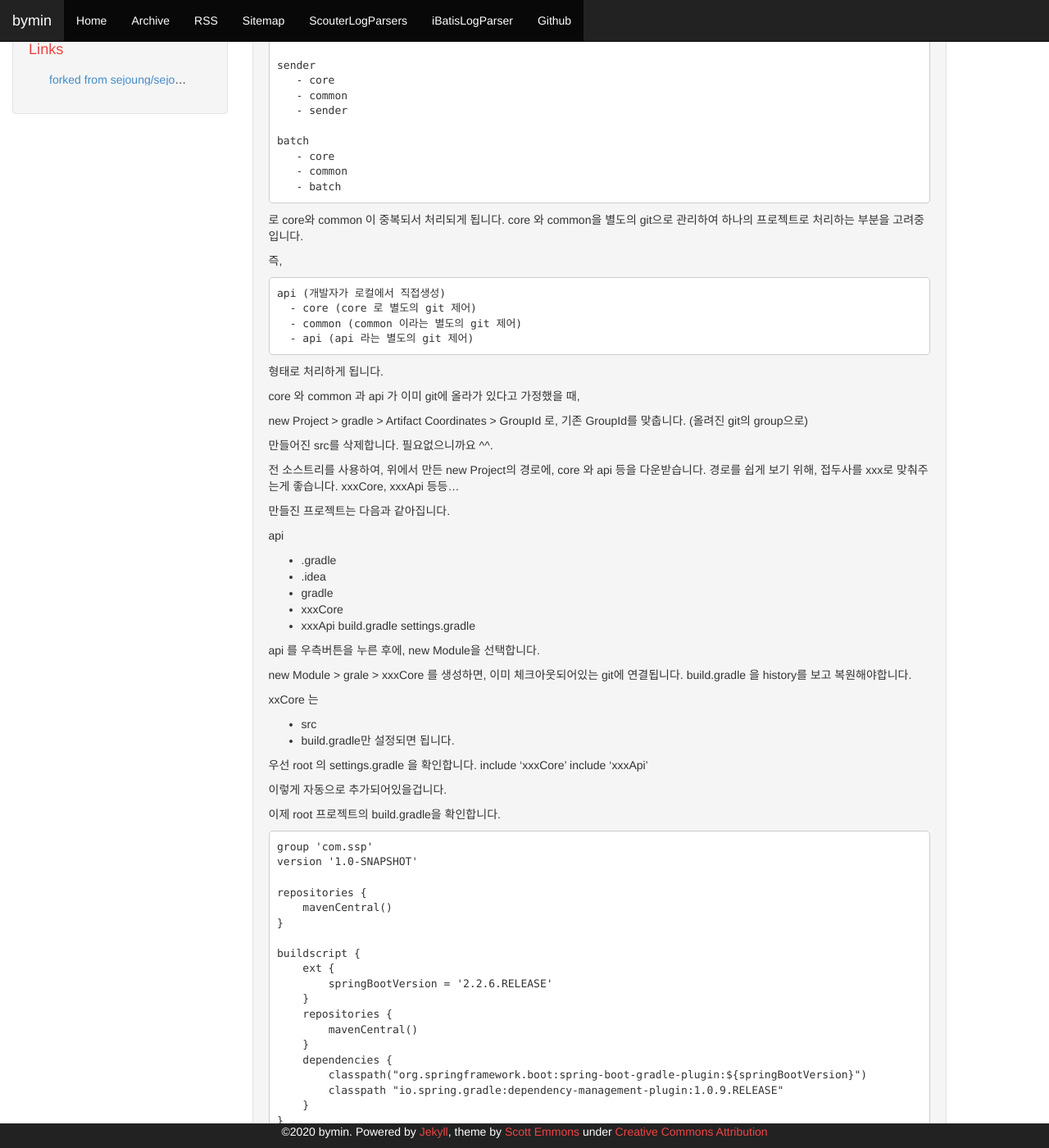
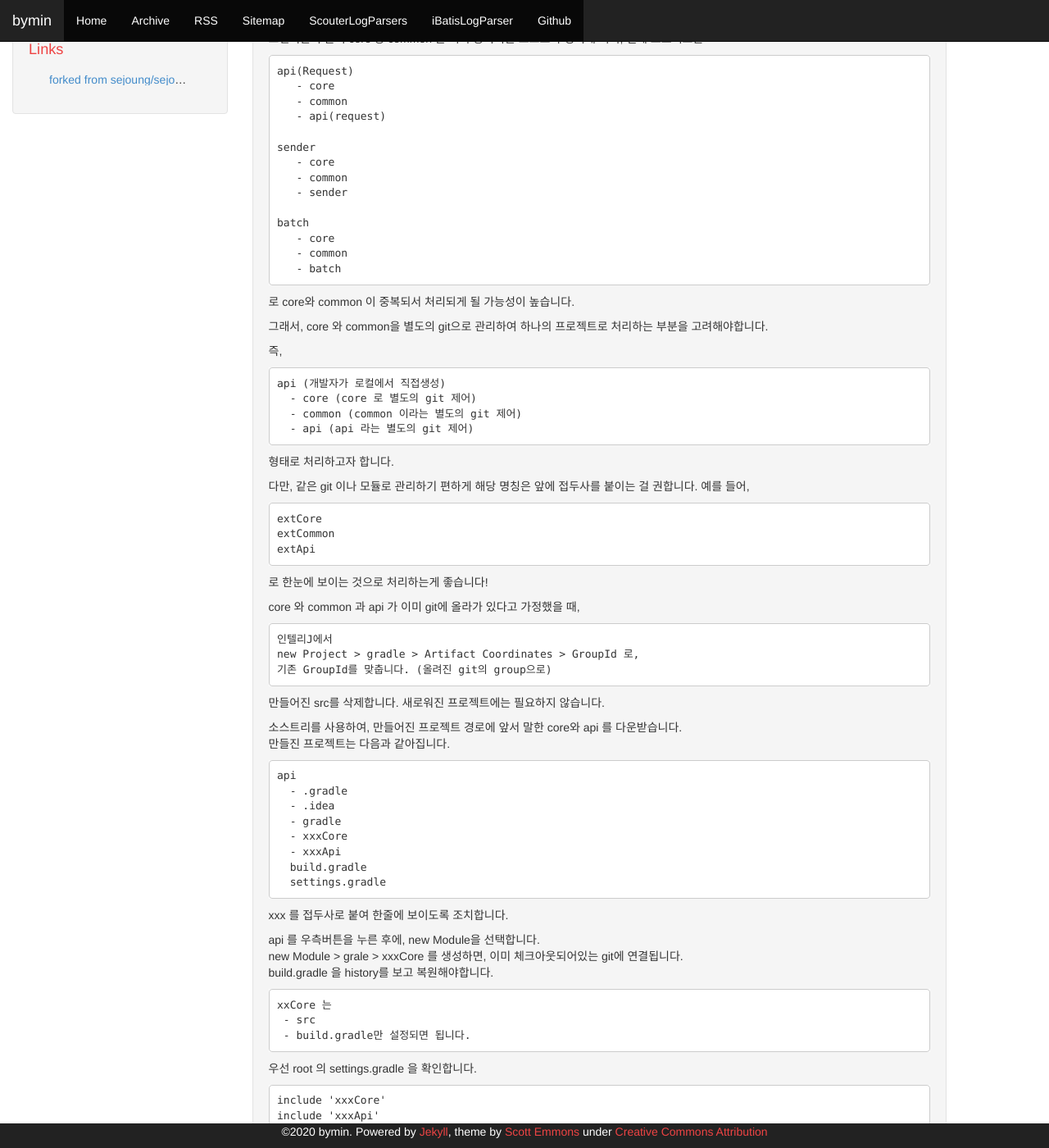
Before and after one commit to youngclown/youngclown.github.io, a Jekyll site: the page built from _posts/2020-06-10-spring_boot_git_gradle.md, in a window 1280 px wide and 1400 px high, scrolled down 558 px. Shown: the whole window at 82% size. Built offline with Jekyll 4.4.1, drawn with Linux system fonts in a browser that asks for light colours; comment, search, counter and statistics services are not loaded; some of the changed text lies outside the part shown.

Commit message:
git 아키

````diff
--- a/_posts/2020-06-10-spring_boot_git_gradle.md
+++ b/_posts/2020-06-10-spring_boot_git_gradle.md
@@ -3,6 +3,14 @@
 title: "스프링부트 다중 모듈 아키텍쳐"
 comments: true
 ---
+
+
+보통의 구조 아키텍쳐를 구성할 때는 core, common, api 로 크게 3개를 나눕니다.
+core는 중요하고 거의 동작하지 않는 서버간의 연결 정도 (RDBMS, NOSQL) 등의 설정을 관리합니다.
+
+common 은 도메인 및 dto, model등을 관리합니다.
+
+api, sender, batch 는 각각의 설정에 따라 분리되어 동작하는 어플리케이션(Service)를 관리합니다.
 
 ```
 - core
@@ -18,12 +26,9 @@
 
 ```
 
-core는 redis 등 타 lib 을 처리하며,
-common 은 util 성을 처리할 예정입니다.
+즉, core는 redis 등 타 lib 을 처리하며, common 은 util 성을 처리하고자 합니다.
 
-api 는 외부에서 오는 connection 을 처리하며,
-sender 는 서버 to 서버 용도로 처리됩니다.
-
+api 는 외부에서 오는 connection 을 처리하며, sender 는 서버 to 서버 용도로 사용할 경우 각기 다른 용도로 처리하게 됩니다.
 batch 는 매분, 매시간, 매일, 매달 돌아가는 배치성 프로세스가 동작할 예정이라, 해당 어플리케이션을 각각의 스프링부트로 별도 구성 예정입니다.
 (soft한 MSA)
 
@@ -47,8 +52,9 @@
    - batch
 ```
 
-로 core와 common 이 중복되서 처리되게 됩니다.
-core 와 common을 별도의 git으로 관리하여 하나의 프로젝트로 처리하는 부분을 고려중입니다.
+로 core와 common 이 중복되서 처리되게 될 가능성이 높습니다.
+
+그래서, core 와 common을 별도의 git으로 관리하여 하나의 프로젝트로 처리하는 부분을 고려해야합니다.
 
 
 즉,
@@ -60,24 +66,33 @@
   - api (api 라는 별도의 git 제어)
 ```
 
-형태로 처리하게 됩니다.
+형태로 처리하고자 합니다.
+
+다만, 같은 git 이나 모듈로 관리하기 편하게 해당 명칭은 앞에 접두사를 붙이는 걸 권합니다. 예를 들어,
+
+```
+extCore
+extCommon
+extApi
+```
+
+로 한눈에 보이는 것으로 처리하는게 좋습니다!
 
 
 core 와 common 과 api 가 이미 git에 올라가 있다고 가정했을 때,
 
+```
+인텔리J에서
 new Project > gradle > Artifact Coordinates > GroupId 로,
 기존 GroupId를 맞춥니다. (올려진 git의 group으로)
+```
 
-만들어진 src를 삭제합니다. 필요없으니까요 ^^.
+만들어진 src를 삭제합니다. 새로워진 프로젝트에는 필요하지 않습니다.
 
-전 소스트리를 사용하여,
-위에서 만든 new Project의 경로에, core 와 api 등을 다운받습니다.
-경로를 쉽게 보기 위해,
-접두사를 xxx로 맞춰주는게 좋습니다.
-xxxCore, xxxApi 등등...
-
+소스트리를 사용하여, 만들어진 프로젝트 경로에 앞서 말한 core와 api 를 다운받습니다.
 만들진 프로젝트는 다음과 같아집니다.
 
+```
 api
   - .gradle
   - .idea
@@ -86,19 +101,26 @@
   - xxxApi
   build.gradle
   settings.gradle
+```
+
+xxx 를 접두사로 붙여 한줄에 보이도록 조치합니다.
 
 api 를 우측버튼을 누른 후에, new Module을 선택합니다.
-
 new Module > grale > xxxCore 를 생성하면, 이미 체크아웃되어있는 git에 연결됩니다.
 build.gradle 을 history를 보고 복원해야합니다.
 
+```
 xxCore 는
  - src
  - build.gradle만 설정되면 됩니다.
+```
 
 우선 root 의 settings.gradle 을 확인합니다.
+
+```
 include 'xxxCore'
 include 'xxxApi'
+```
 
 이렇게 자동으로 추가되어있을겁니다.
 
````
